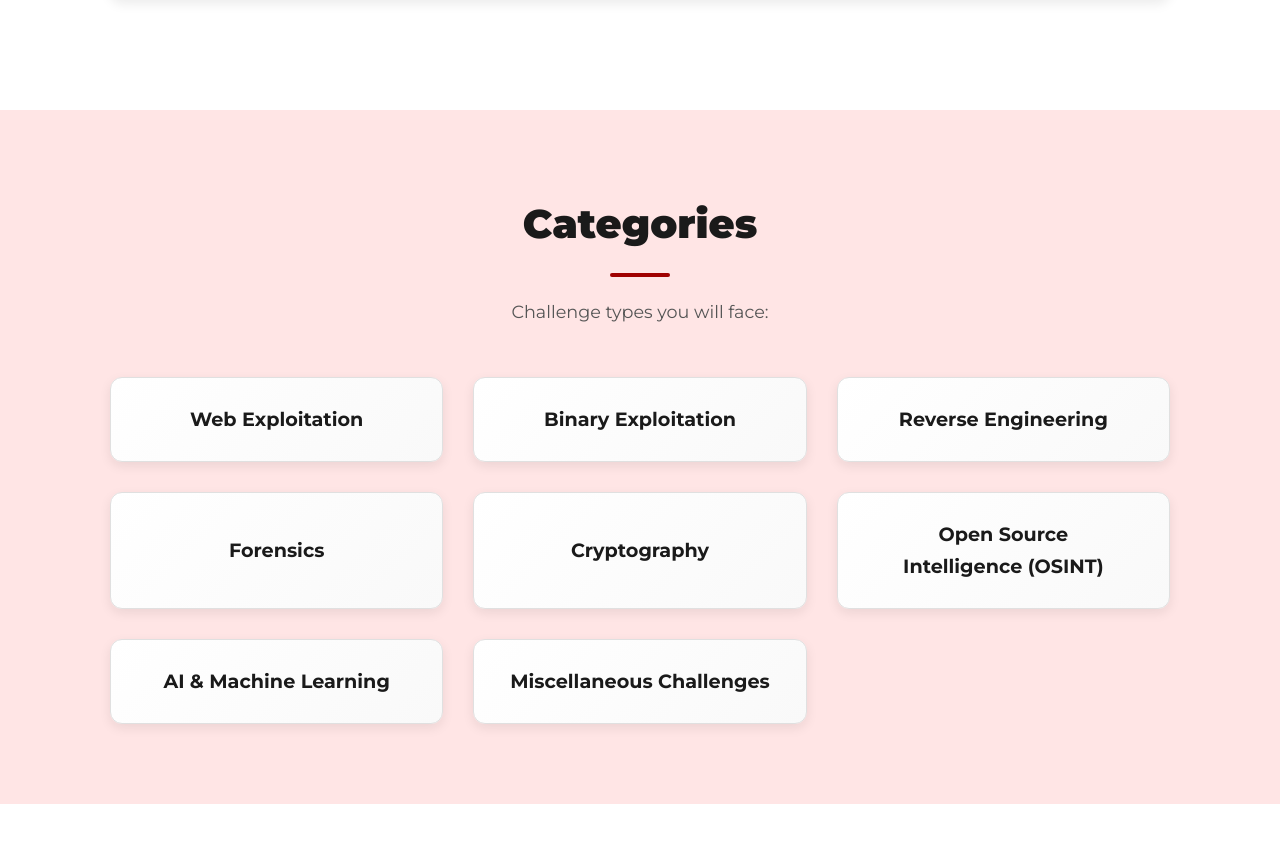
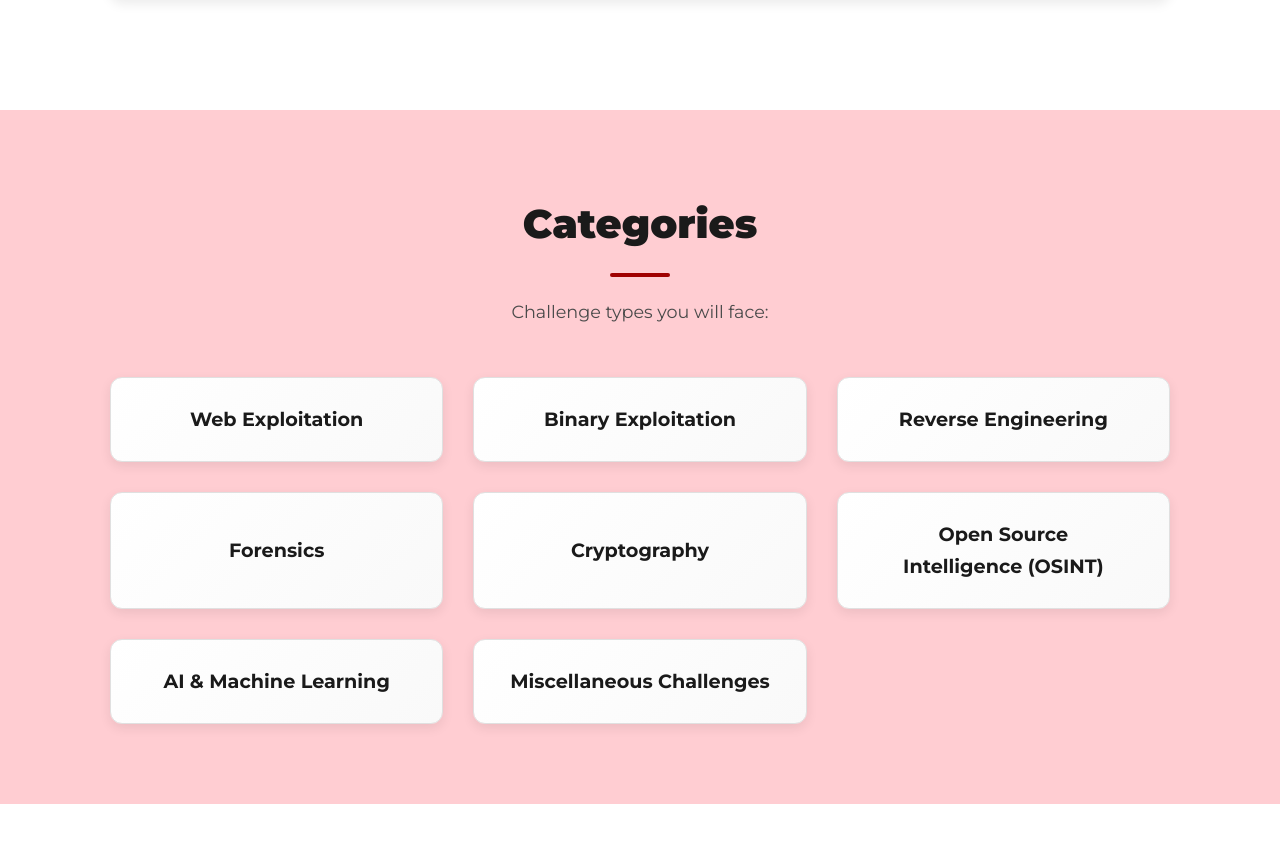
Before and after one commit to GianneAngely/landing-page-ctf-competition, a plain HTML site: page landing-page-update/landing-page/landing-page/index.html in a window 1280 px wide. Shown: the part 1900-2742 px from the top of the page. Drawn offline with Linux system fonts and the light colour scheme.

Commit message:
belum revisi warna background, masi pink

```diff
--- a/landing-page-update/landing-page/landing-page/style.css
+++ b/landing-page-update/landing-page/landing-page/style.css
@@ -3,7 +3,7 @@
   --dark-red: #a00000;
   --black: #000000;
   --white: #ffffff;
-  --light-red-bg: #ffe5e5; /* Changed from pink to a light red */
+  --light-red-bg: #ffcdd2; /* Changed to a more saturated red background */
   --dark-text: #1a1a1a;
   --light-text: #555555;
   --border-color: #e0e0e0;
@@ -72,6 +72,11 @@ section {
 }
 section:nth-of-type(even) {
   background-color: var(--light-red-bg);
+}
+
+/* Contrast fix for paragraphs on the new red background */
+section:nth-of-type(even) p {
+  color: #4a4a4a;
 }
 
 section h2 {
```
